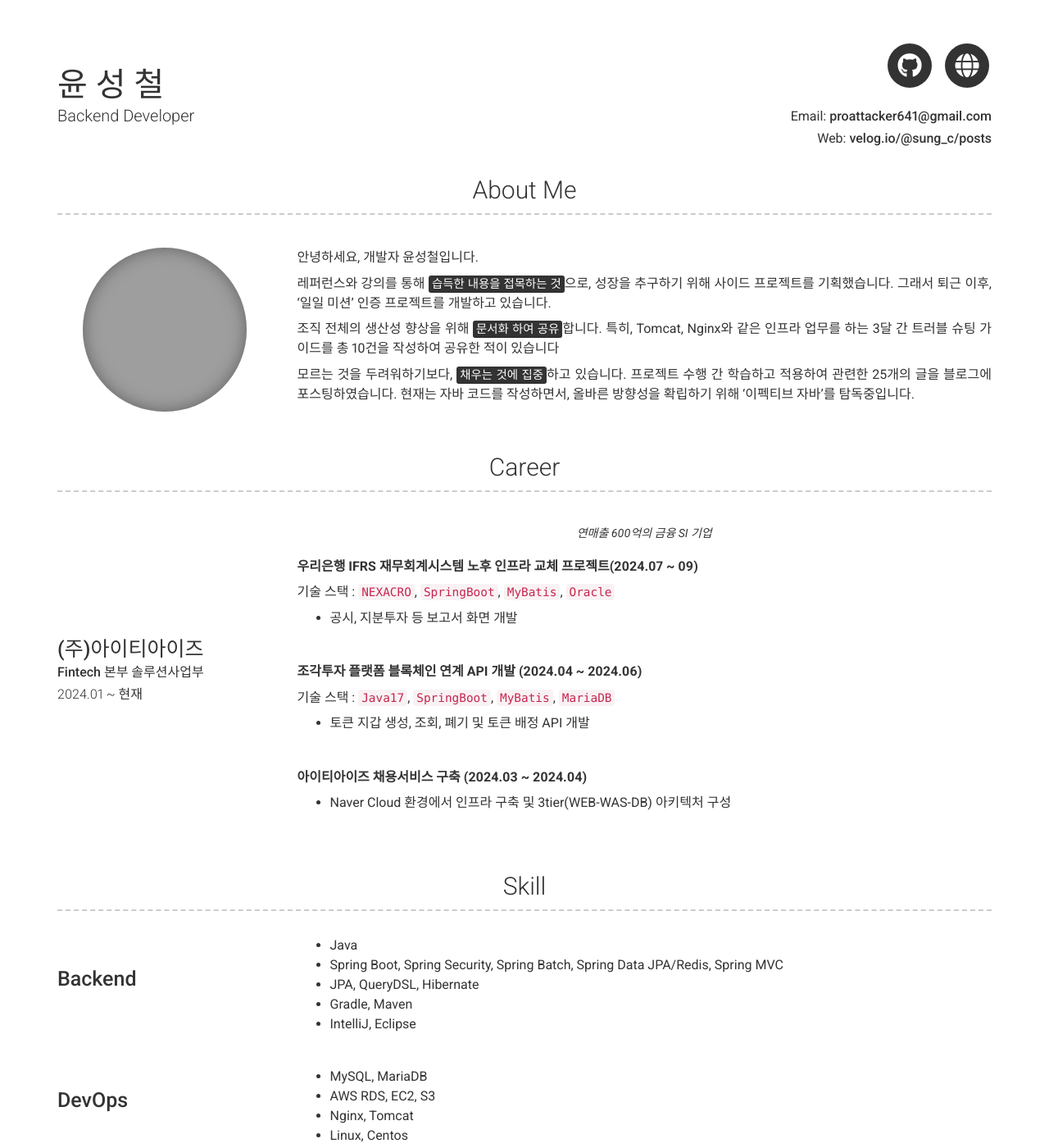
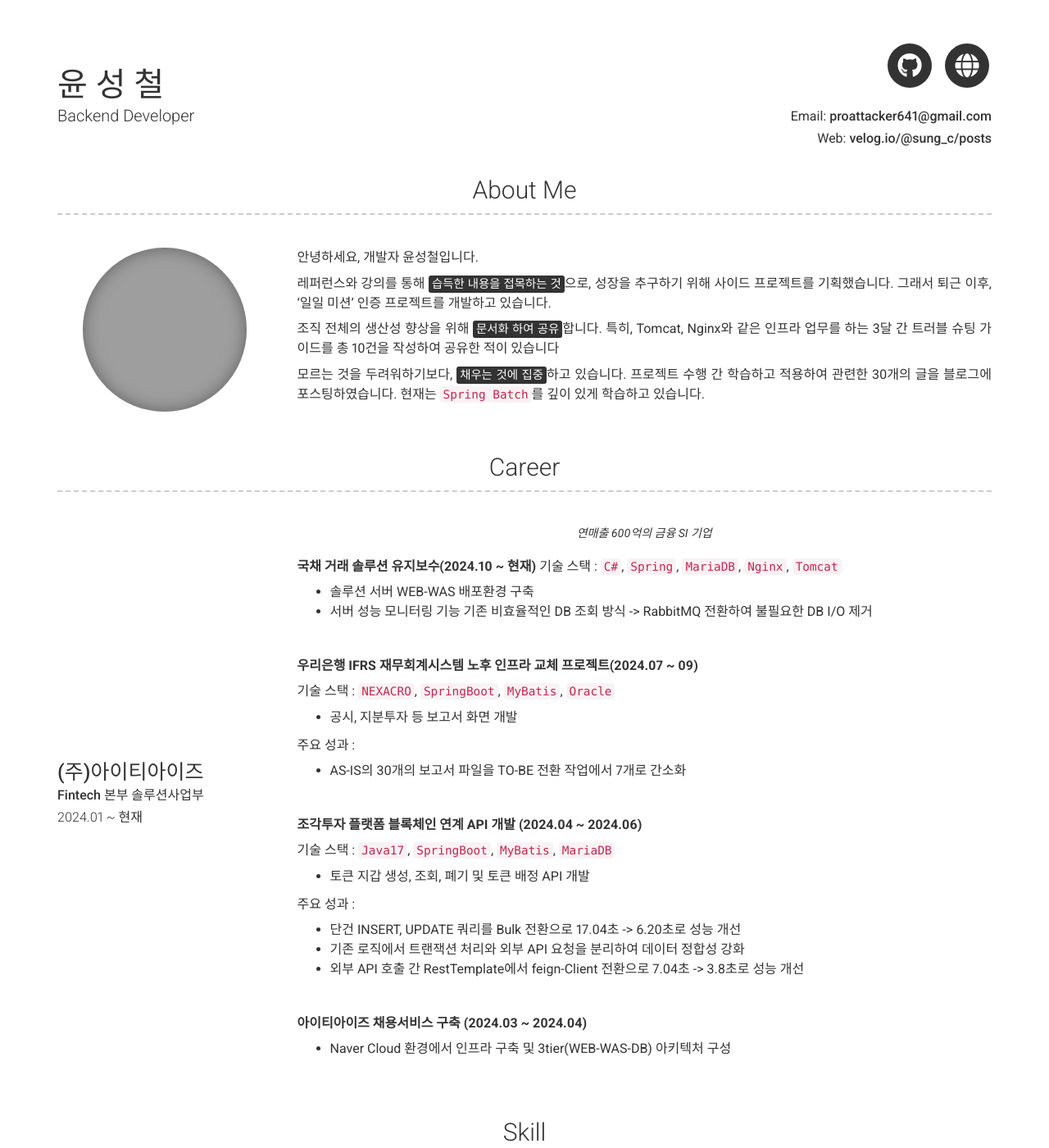
Before and after one commit to sungchulyun/sungchulyun.github.io, a Jekyll site: the page built from index.md, in a window 1280 px wide and 1400 px high. Shown: the whole window at 82% size. Built offline with Jekyll 4.4.1, drawn with Linux system fonts in a browser that asks for light colours; nearby versions of some CDN libraries; grey boxes are pictures that could not be loaded.

Commit message:
feat : 이력 추가

```diff
--- a/_config.yml
+++ b/_config.yml
@@ -43,11 +43,11 @@ about_content: | # this will include new lines to allow paragraphs
   그래서 퇴근 이후, '일일 미션' 인증 프로젝트를 개발하고 있습니다.
 
   조직 전체의 생산성 향상을 위해 <mark>문서화 하여 공유</mark>합니다.
-  특히, Tomcat, Nginx와 같은 인프라 업무를 하는 3달 간 트러블 슈팅 가이드를  총 10건을 작성하여 공유한 적이 있습니다
+  특히, Tomcat, Nginx와 같은 인프라 업무를 하는 3달 간 트러블 슈팅 가이드를 총 10건을 작성하여 공유한 적이 있습니다
 
   모르는 것을 두려워하기보다, <mark>채우는 것에 집중</mark>하고 있습니다.
-  프로젝트 수행 간 학습하고 적용하여 관련한 25개의 글을 블로그에 포스팅하였습니다.
-  현재는 자바 코드를 작성하면서, 올바른 방향성을 확립하기 위해 '이펙티브 자바'를 탐독중입니다.
+  프로젝트 수행 간 학습하고 적용하여 관련한 30개의 글을 블로그에 포스팅하였습니다.
+  현재는 `Spring Batch`를 깊이 있게 학습하고 있습니다.
   <br>
 
 content:
@@ -64,11 +64,22 @@ content:
           연매출 600억의 금융 SI 기업
         description: | # this will include new lines to allow paragraphs
 
+          **국채 거래 솔루션 유지보수(2024.10 ~ 현재)**
+            기술 스택 : `C#`, `Spring`, `MariaDB`, `Nginx`, `Tomcat`
+
+            - 솔루션 서버 WEB-WAS 배포환경 구축
+            - 서버 성능 모니터링 기능 기존 비효율적인 DB 조회 방식 -> RabbitMQ 전환하여 불필요한 DB I/O 제거
+
+          <br>
+
           **우리은행 IFRS 재무회계시스템 노후 인프라 교체 프로젝트(2024.07 ~ 09)**
 
             기술 스택 : `NEXACRO`, `SpringBoot`, `MyBatis`, `Oracle`
 
             - 공시, 지분투자 등 보고서 화면 개발
+
+            주요 성과 :
+            - AS-IS의 30개의 보고서 파일을 TO-BE 전환 작업에서 7개로 간소화
 
           <br>
 
@@ -77,6 +88,11 @@ content:
             기술 스택 : `Java17`, `SpringBoot`, `MyBatis`, `MariaDB`
 
             - 토큰 지갑 생성, 조회, 폐기 및 토큰 배정 API 개발
+
+           주요 성과 :
+            - 단건 INSERT, UPDATE 쿼리를 Bulk 전환으로 17.04초 -> 6.20초로 성능 개선
+            - 기존 로직에서 트랜잭션 처리와 외부 API 요청을 분리하여 데이터 정합성 강화
+            - 외부 API 호출 간 RestTemplate에서 feign-Client 전환으로 7.04초 -> 3.8초로 성능 개선
 
           <br>
 
```
